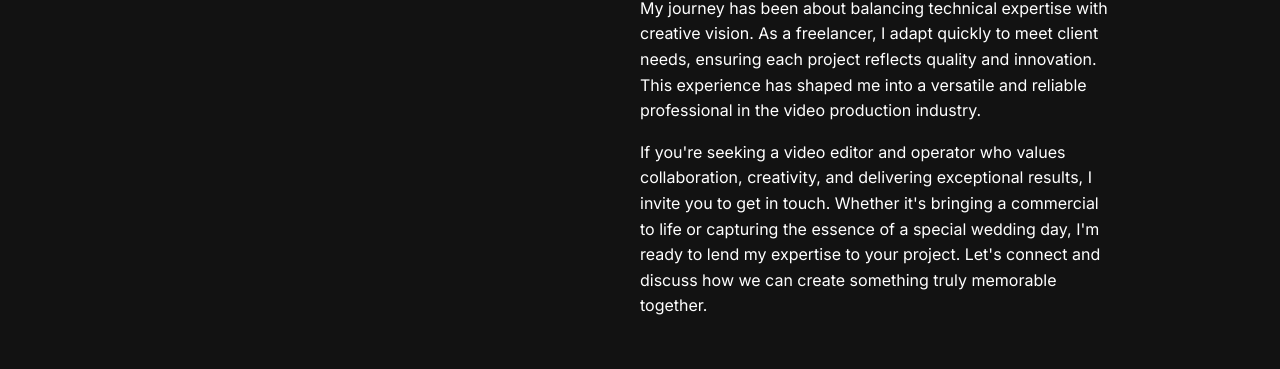
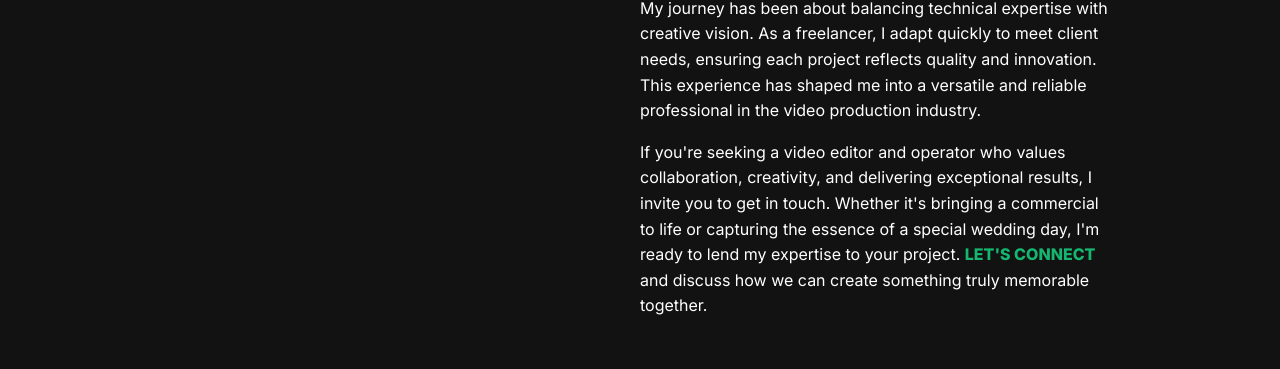
Before and after one commit to JustinasJadeska/Video-editor-operator-portfolio-, a React (Create React App) app in the folder luko-website/: page / in a window 1280 px wide. Shown: the part 1256-1625 px from the top of the page. Built offline with nearby package versions, Linux system fonts and the light colour scheme.

Commit message:
Let's connect scroll added to CTA

```diff
--- a/luko-website/src/components/UI/vhsVideo/VhsVideo.jsx
+++ b/luko-website/src/components/UI/vhsVideo/VhsVideo.jsx
@@ -26,8 +26,6 @@ const StyledModal = styled.div`
     }
 `
 
-
-
 const VhsVideo = ({onClose}) => {
 
     return (
--- a/luko-website/src/components/pages/aboutMe/AboutMe.jsx
+++ b/luko-website/src/components/pages/aboutMe/AboutMe.jsx
@@ -35,6 +35,18 @@ const StyledAboutme = styled.section`
         p {
             font-size: 16px;
             line-height: 1.6;
+
+            > span {
+            color: rgb(21, 182, 112);
+            font-weight: 800;
+            text-transform: uppercase;
+
+                &:hover {
+                    text-decoration: underline;
+                    cursor: pointer;
+                }
+
+            }
         }
     }
 
@@ -44,6 +56,12 @@ const StyledAboutme = styled.section`
 `
 
 const AboutMe = () => {
+
+    const scrollToCTA = () => {
+        const ctaElement = document.getElementById("contact");
+        ctaElement.scrollIntoView({ behavior: 'smooth' });
+    }
+
     return (
         <StyledAboutme id="about">
             <div className="profile-text">
@@ -71,7 +89,7 @@ const AboutMe = () => {
                 creativity, and delivering exceptional results, I invite you to get
                 in touch. Whether it's bringing a commercial to life or capturing the
                 essence of a special wedding day, I'm ready to lend my expertise to
-                your project. Let's connect and discuss how we can
+                your project. <span onClick={scrollToCTA}>Let's connect</span> and discuss how we can
                 create something truly memorable together.
                 </p>
             </div>
```
